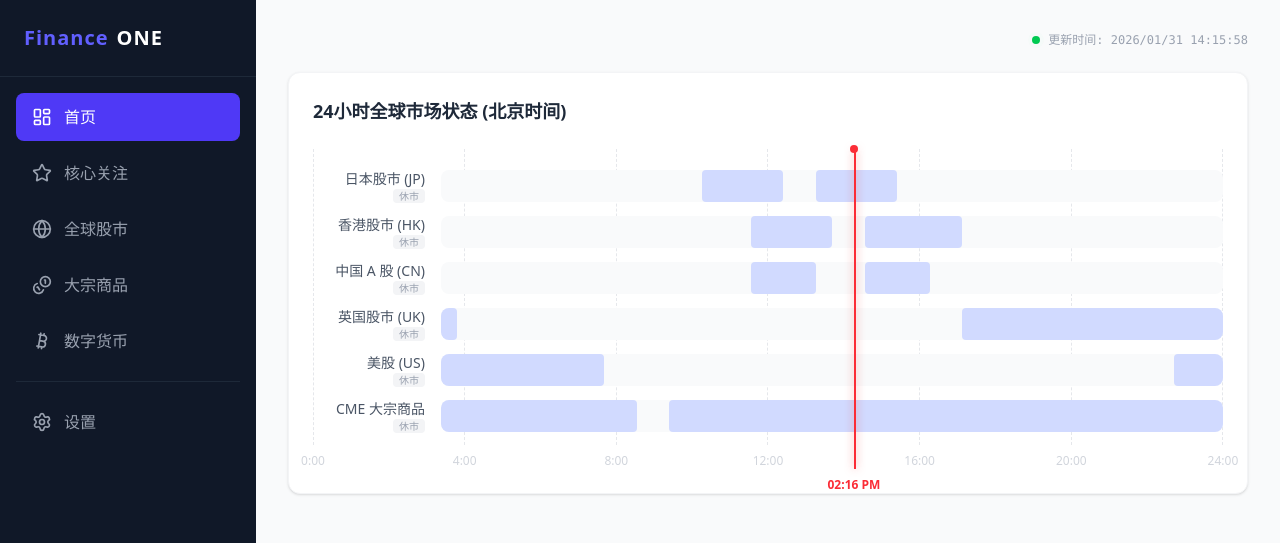
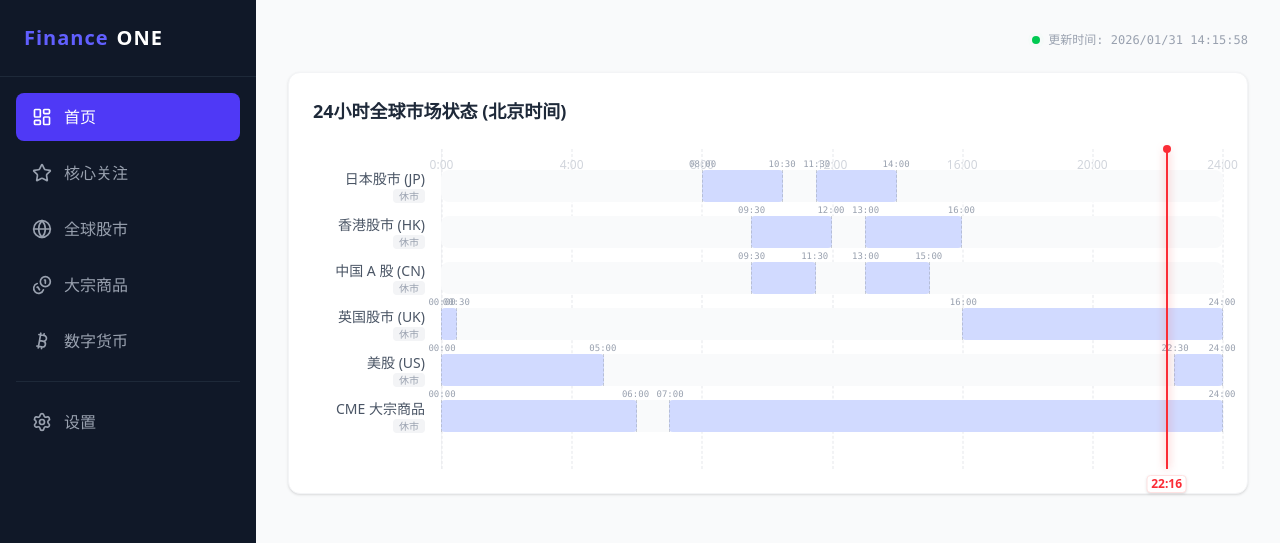
Before and after one commit to nullland1027/FinanceChartinONE, a React (Vite) app: page / in a window 1280 px wide. Shown: the top 543 px of the page. Built offline with nearby package versions, Linux system fonts and the light colour scheme; no server answers.

Commit message:
修复gantt图显示异常的问题

```diff
--- a/src/components/MarketMap.tsx
+++ b/src/components/MarketMap.tsx
@@ -1,10 +1,15 @@
 import { ComposableMap, Geographies, Geography, Marker } from 'react-simple-maps';
 import { MARKET_HOURS } from '../config';
+import { getBeijingPeriods } from '../utils/timeUtils';
 
 const geoUrl = "https://cdn.jsdelivr.net/npm/world-atlas@2/countries-110m.json";
 
 export const MarketMap = () => {
-  const currentHour = new Date().getHours() + new Date().getMinutes() / 60;
+  // Calculate Beijing Time (UTC+8)
+  const now = new Date();
+  const utc = now.getTime() + (now.getTimezoneOffset() * 60000);
+  const beijingTime = new Date(utc + (3600000 * 8));
+  const currentHour = beijingTime.getHours() + beijingTime.getMinutes() / 60;
 
   return (
     <div className="bg-white p-4 rounded-xl shadow-sm border border-gray-100 mb-8 w-full max-w-6xl mx-auto">
@@ -37,13 +42,13 @@ export const MarketMap = () => {
           </Geographies>
           {MARKET_HOURS.map((market) => {
             // Calculate market local time to determine day of week
-            const now = new Date();
-            const utcTime = now.getTime() + now.getTimezoneOffset() * 60000;
-            const marketTime = new Date(utcTime + (market.timezone * 3600000));
+            const marketTime = new Date(utc + (market.timezone * 3600000));
             const marketDay = marketTime.getDay();
             const isWeekend = marketDay === 0 || marketDay === 6;
 
-            const isTimeMatching = market.displayPeriodsBeijingTime?.some(p => {
+            const beijingPeriods = getBeijingPeriods(market.localPeriods, market.timezone);
+
+            const isTimeMatching = beijingPeriods.some(p => {
                 const [sh, sm] = p.start.split(':').map(Number);
                 const [eh, em] = p.end.split(':').map(Number);
                 const s = sh + sm/60;
--- a/src/components/MarketTimeline.tsx
+++ b/src/components/MarketTimeline.tsx
@@ -1,6 +1,7 @@
 import { useState, useEffect } from 'react';
 import { MARKET_HOURS } from '../config';
 import { useTheme } from '../context/ThemeContext';
+import { getBeijingPeriods } from '../utils/timeUtils';
 
 export const MarketTimeline = () => {
   const [now, setNow] = useState(new Date());
@@ -11,7 +12,10 @@ export const MarketTimeline = () => {
     return () => clearInterval(timer);
   }, []);
 
-  const currentHour = now.getHours() + now.getMinutes() / 60;
+  // Calculate Beijing Time (UTC+8)
+  const utc = now.getTime() + (now.getTimezoneOffset() * 60000);
+  const beijingTime = new Date(utc + (3600000 * 8));
+  const currentHour = beijingTime.getHours() + beijingTime.getMinutes() / 60;
 
   // Calculate percentage for current time marker (0-24h)
   const currentTimePercent = (currentHour / 24) * 100;
@@ -28,46 +32,58 @@ export const MarketTimeline = () => {
 
       {/* Increased height to accommodate more rows (6 markets) */}
       <div className="relative h-80">
+        {/* Background Layer: Chart Coordinate System */}
+        <div className="absolute inset-0 flex pointer-events-none">
+            {/* Spacer for Labels (matches the w-32 of the rows) */}
+            <div className="w-32 shrink-0"></div>
+
+            {/* Chart Area */}
+            <div className="flex-1 relative border-l border-gray-100">
                 {/* Grid Lines */}
-        <div className="absolute inset-0 flex justify-between text-xs text-gray-300 pointer-events-none select-none">
                 {[0, 4, 8, 12, 16, 20, 24].map((hour) => (
-            <div key={hour} className="flex flex-col h-full items-center" style={{ width: 0 }}>
-              <div className="h-full border-r border-dashed border-gray-200"></div>
-              <span className="mt-2">{hour}:00</span>
+                    <div
+                        key={hour}
+                        className="absolute top-0 bottom-0 w-px bg-dashed border-r border-dashed border-gray-200 flex flex-col items-center"
+                        style={{ left: `${(hour / 24) * 100}%`, transform: 'translateX(-50%)' }}
+                    >
+                        <span className="mt-2 text-xs text-gray-300 whitespace-nowrap">{hour}:00</span>
                     </div>
                 ))}
-        </div>
 
                 {/* Current Time Marker */}
                 <div
                     className="absolute top-0 bottom-0 w-0.5 bg-red-500 z-20 shadow-[0_0_8px_rgba(239,68,68,0.6)]"
-            style={{ left: `${currentTimePercent}%` }}
+                    style={{ left: `${currentTimePercent}%`, transform: 'translateX(-50%)' }}
                 >
-            <div className="absolute -top-1 -translate-x-1/2 w-2 h-2 bg-red-500 rounded-full"></div>
-            <div className="absolute -bottom-6 -translate-x-1/2 text-xs font-bold text-red-500 whitespace-nowrap bg-white px-1 rounded">
-                {now.toLocaleTimeString([], {hour: '2-digit', minute:'2-digit'})}
+                    <div className="absolute -top-1 left-1/2 -translate-x-1/2 w-2 h-2 bg-red-500 rounded-full"></div>
+                    <div className="absolute -bottom-6 left-1/2 -translate-x-1/2 text-xs font-bold text-red-500 whitespace-nowrap bg-white px-1 rounded shadow-sm border border-red-100">
+                        {beijingTime.toLocaleTimeString([], {hour: '2-digit', minute:'2-digit', hour12: false})}
+                    </div>
+                </div>
             </div>
         </div>
 
-        {/* Market Rows */}
+        {/* Content Layer: Market Rows */}
         <div className="relative z-10 flex flex-col justify-evenly h-full pt-2 pb-6">
             {MARKET_HOURS.map((market) => {
                 // Calculate market local time to determine day of week
                 // UTC Time = Local Time + TimezoneOffset (minutes)
                 // Market Time = UTC Time + Market Timezone (hours)
-                const utcTime = now.getTime() + now.getTimezoneOffset() * 60000;
-                const marketTime = new Date(utcTime + (market.timezone * 3600000));
+                // utc variable is already calculated above
+                const marketTime = new Date(utc + (market.timezone * 3600000));
                 const marketDay = marketTime.getDay();
                 const isWeekend = marketDay === 0 || marketDay === 6; // Sunday or Saturday
 
-                // Check if currently open (naive check against display periods)
-                const isTimeMatching = market.displayPeriodsBeijingTime?.some(p => {
+                // Dynamic calculation of Beijing Time periods from Local Periods
+                const beijingPeriods = getBeijingPeriods(market.localPeriods, market.timezone);
+
+                // Check if currently open
+                const isTimeMatching = beijingPeriods.some(p => {
                     const [sh, sm] = p.start.split(':').map(Number);
                     const [eh, em] = p.end.split(':').map(Number);
                     const s = sh + sm/60;
                     const e = eh + em/60;
 
-                    // Handle crossing midnight (e.g. 22:00 - 05:00 is split into 22-24 and 0-5 in config)
                     return currentHour >= s && currentHour < e;
                 });
 
@@ -81,18 +97,34 @@ export const MarketTimeline = () => {
                                 {isOpen ? '交易中' : '休市'}
                             </span>
                         </div>
-                        <div className="flex-1 h-8 bg-gray-50 rounded-lg relative overflow-hidden">
-                            {market.displayPeriodsBeijingTime?.map((p, idx) => {
+                        {/* Removed overflow-hidden to allow labels to pop out */}
+                        <div className="flex-1 h-8 bg-gray-50 rounded-lg relative">
+                            {beijingPeriods.map((p, idx) => {
                                 const start = timeToPercent(p.start);
                                 const end = timeToPercent(p.end);
                                 const width = end - start;
 
                                 return (
+                                    <div key={idx} className="absolute inset-y-0" style={{ left: `${start}%`, width: `${width}%` }}>
+                                        {/* The colored bar */}
                                         <div
-                                        key={idx}
-                                        className={`absolute h-full top-0 rounded-sm opacity-80 ${isOpen ? `${classes.primaryBg} shadow-sm` : classes.light}`}
-                                        style={{ left: `${start}%`, width: `${width}%` }}
+                                            className={`h-full w-full rounded-sm opacity-80 ${isOpen ? `${classes.primaryBg} shadow-sm` : classes.light}`}
                                         ></div>
+
+                                        {/* Start Marker */}
+                                        <div className="absolute top-0 bottom-0 left-0 border-l border-dashed border-gray-400/50">
+                                            <span className="absolute -top-3 left-0 -translate-x-1/2 text-[9px] text-gray-400 font-mono whitespace-nowrap">
+                                                {p.start}
+                                            </span>
+                                        </div>
+
+                                        {/* End Marker */}
+                                        <div className="absolute top-0 bottom-0 right-0 border-r border-dashed border-gray-400/50">
+                                            <span className="absolute -top-3 right-0 translate-x-1/2 text-[9px] text-gray-400 font-mono whitespace-nowrap">
+                                                {p.end}
+                                            </span>
+                                        </div>
+                                    </div>
                                 )
                             })}
                         </div>
--- a/src/config.ts
+++ b/src/config.ts
@@ -10,8 +10,11 @@ export const MARKET_HOURS = [
     timezone: 9, // UTC+9
     coordinates: [139.6917, 35.6895] as [number, number], // Tokyo
     // 9:00 - 11:30, 12:30 - 15:00 (Tokyo Time)
+    localPeriods: [
+      { start: '09:00', end: '11:30' },
+      { start: '12:30', end: '15:00' }
+    ],
     // Beijing (UTC+8) is -1h from Tokyo.
-    // Beijing: 8:00 - 10:30, 11:30 - 14:00
     displayPeriodsBeijingTime: [
         { start: '08:00', end: '10:30' },
         { start: '11:30', end: '14:00' }
@@ -23,6 +26,10 @@ export const MARKET_HOURS = [
     timezone: 8, // UTC+8
     coordinates: [114.1694, 22.3193] as [number, number], // Hong Kong
     // 9:30 - 12:00, 13:00 - 16:00
+    localPeriods: [
+      { start: '09:30', end: '12:00' },
+      { start: '13:00', end: '16:00' }
+    ],
     displayPeriodsBeijingTime: [
         { start: '09:30', end: '12:00' },
         { start: '13:00', end: '16:00' }
@@ -33,8 +40,11 @@ export const MARKET_HOURS = [
     name: '中国 A 股 (CN)',
     timezone: 8, // UTC+8
     coordinates: [116.4074, 39.9042] as [number, number], // Beijing
-    // Format: HH:mm in local 24h format
     // 9:30 - 11:30, 13:00 - 15:00
+    localPeriods: [
+      { start: '09:30', end: '11:30' },
+      { start: '13:00', end: '15:00' }
+    ],
     displayPeriodsBeijingTime: [
         { start: '09:30', end: '11:30' },
         { start: '13:00', end: '15:00' }
@@ -50,8 +60,9 @@ export const MARKET_HOURS = [
     timezone: 0, // UTC+0 (GMT)
     coordinates: [-0.1278, 51.5074] as [number, number], // London
     // 8:00 - 16:30 (London Time)
-    // Beijing is +8h.
-    // Beijing: 16:00 - 00:30 (+1)
+    localPeriods: [
+      { start: '08:00', end: '16:30' }
+    ],
     displayPeriodsBeijingTime: [
         { start: '16:00', end: '24:00' },
         { start: '00:00', end: '00:30' }
@@ -63,6 +74,9 @@ export const MARKET_HOURS = [
     timezone: -5, // UTC-5 (EST)
     coordinates: [-74.0060, 40.7128] as [number, number], // New York
     // 9:30 AM - 4:00 PM EST
+    localPeriods: [
+      { start: '09:30', end: '16:00' }
+    ],
     displayPeriodsBeijingTime: [
        { start: '22:30', end: '24:00' }, // Part 1
        { start: '00:00', end: '05:00' }  // Part 2
@@ -73,6 +87,9 @@ export const MARKET_HOURS = [
     name: 'CME 大宗商品',
     timezone: -5,
     coordinates: [-87.6298, 41.8781] as [number, number], // Chicago (CME Group)
+    localPeriods: [
+      { start: '18:00', end: '17:00' } // 6 PM to 5 PM next day
+    ],
     displayPeriodsBeijingTime: [
         { start: '00:00', end: '06:00' },
         { start: '07:00', end: '24:00' }
--- /dev/null
+++ b/src/utils/timeUtils.ts
@@ -0,0 +1,69 @@
+export interface Period {
+  start: string;
+  end: string;
+}
+
+export const getBeijingPeriods = (localPeriods: Period[] | undefined, timezone: number): Period[] => {
+  if (!localPeriods) return [];
+
+  const beijingPeriods: Period[] = [];
+
+  localPeriods.forEach(p => {
+    const [sh, sm] = p.start.split(':').map(Number);
+    const [eh, em] = p.end.split(':').map(Number);
+
+    let startVal = sh + sm / 60;
+    let endVal = eh + em / 60;
+
+    // Handle local wrapping (e.g. 18:00 to 17:00 next day)
+    let duration = endVal - startVal;
+    if (duration < 0) {
+      duration += 24;
+    }
+
+    // Convert Start to Beijing Time
+    // Local = UTC + TZ
+    // UTC = Local - TZ
+    // Beijing = UTC + 8 = Local - TZ + 8
+    let beijingStart = startVal - timezone + 8;
+
+    // Normalize start to 0-24 range initially to find "Day Start"
+    // We use modulo but need to handle negative results from subtraction
+    beijingStart = (beijingStart % 24 + 24) % 24;
+
+    const beijingEnd = beijingStart + duration;
+
+    // Check for wrapping in Beijing Time
+    if (beijingEnd > 24) {
+      // Split into two parts
+      // Part 1: Start to 24
+      beijingPeriods.push({
+        start: formatTime(beijingStart),
+        end: '24:00'
+      });
+      // Part 2: 0 to (End - 24)
+      beijingPeriods.push({
+        start: '00:00',
+        end: formatTime(beijingEnd - 24)
+      });
+    } else {
+      beijingPeriods.push({
+        start: formatTime(beijingStart),
+        end: formatTime(beijingEnd)
+      });
+    }
+  });
+
+  return beijingPeriods;
+};
+
+const formatTime = (val: number): string => {
+  // Fix floating point precision issues (e.g. 4.9999999)
+  val = Math.round(val * 100) / 100;
+
+  if (val >= 24) val = 0; // Should handle 24 as 0 if needed, but usually we map to 24:00 for "end"
+
+  const h = Math.floor(val);
+  const m = Math.round((val - h) * 60);
+  return `${h.toString().padStart(2, '0')}:${m.toString().padStart(2, '0')}`;
+};
```
Lines whose indentation alone changed are shown as unchanged.
